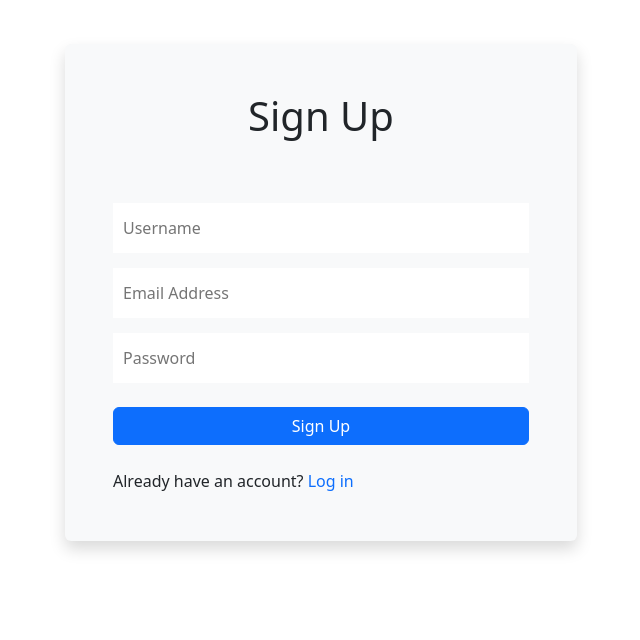
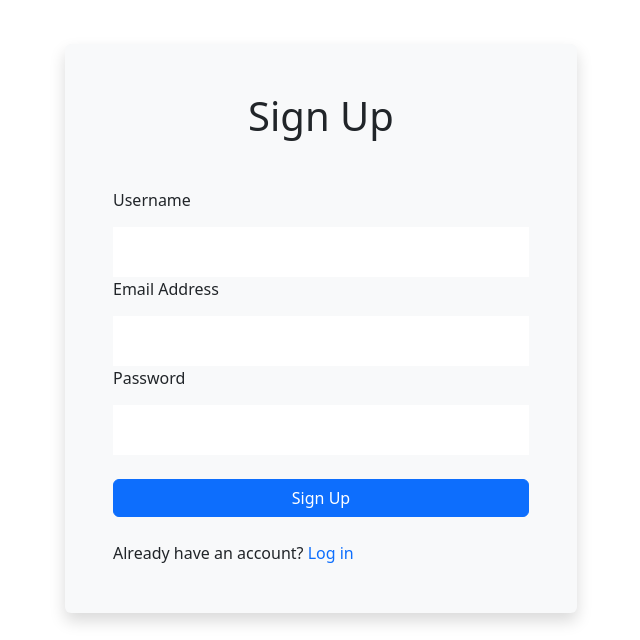
Before and after one commit to eureka03/BookingSystem, a React (Create React App) app: page /SignUp in a window 1280 px wide. Shown: the part 160-800 px from the top of the page, without its empty margins (319-959 px from the left). Built offline with nearby package versions, Linux system fonts and the light colour scheme.

Commit message:
Changes added

```diff
--- a/server.js
+++ b/server.js
@@ -29,4 +29,4 @@ app.get('/Bookings',(req,res)=>{
 
 app.listen(5000,()=>{
     console.log('Server running on http://localhost:5000');
-})
+});
--- a/src/Bookings.js
+++ b/src/Bookings.js
@@ -44,8 +44,6 @@ export default function Bookings(){
                             </div>
                         </div>
                    )}
-
-
             </div>
         )
     }
--- a/src/SignUp.js
+++ b/src/SignUp.js
@@ -7,6 +7,8 @@ import './Signup.css';
 export default function SignUp(){
     const initialData = {name:"",email:"",password:""};
     const [formData,setFormData] = useState(initialData);
+    const [errors,setErrors] = useState({});
+
 
     const handleChange = (e)=>{
         setFormData({...formData,[e.target.name]:e.target.value});
@@ -14,15 +16,51 @@ export default function SignUp(){
 
     const handleSubmit = (e) =>{
         e.preventDefault();
+        validateInputs();
+    }
+
+    function validateInputs(){
+        const validateErrors = {}
+        if(formData.name.trim() === ''){
+            validateErrors.name = 'Username is required';
+        }
+
+        if(formData.password.trim() === ''){
+            validateErrors.password = 'Password is required';
+        }else if(!formData.password.length>=8){
+            validateErrors.password = 'Password needs to at least be 8 characters';
+        }
+
+        if(formData.email.trim() === ''){
+            validateErrors.email = 'Email is required';
+        }
+
+
+        setErrors(validateErrors);
     }
     return (
         <div classNamme=' row form align-items-center'>
             <div className='container form-container p-5 shadow bg-body-tertiary rounded'>
                 <h1 className='text-center mb-5'>Sign Up</h1>
                 <form onSubmit={handleSubmit}>
-                    <input type='text' value={formData.name} placeholder='Username' name='name' onChange={handleChange} required/>
-                    <input type='email' value={formData.email} placeholder='Email Address' name='email' onChange={handleChange} required/>
-                    <input type='password' value={formData.password} placeholder='Password' name='password' onChange={handleChange} required/>
+
+                    <div className='input-control' >
+                        <label for='username'>Username</label>
+                        <input type='text'  value={formData.name} id='username' name='name' onChange={handleChange}/>
+                    </div>
+                    <div className='error-message'>{errors.name}</div>
+                    <div className='input-control'>
+                        <label for='email'>Email Address</label>
+                        <input type='email' value={formData.email}  id='email' name='email' onChange={handleChange} />
+
+                    </div>
+                    <div className='error-message'>{errors.email}</div>
+                    <div className='input-control'>
+                        <label for='password'>Password</label>
+                        <input type='password' value={formData.password}  id='password' name='password' onChange={handleChange} />
+
+                    </div>
+                    <div className='error-message'>{errors.password}</div>
                     <button type='submit' className='btn btn-primary mt-4'>Sign Up</button>
                 </form>
                 <div className='alternative mt-4'>
--- a/src/Signup.css
+++ b/src/Signup.css
@@ -17,3 +17,11 @@ form input{
     height:50px;
     padding:10px;
 }
+
+.error{
+    border:2px solid red;
+}
+
+form input:focus{
+    outline:0;
+}
```
